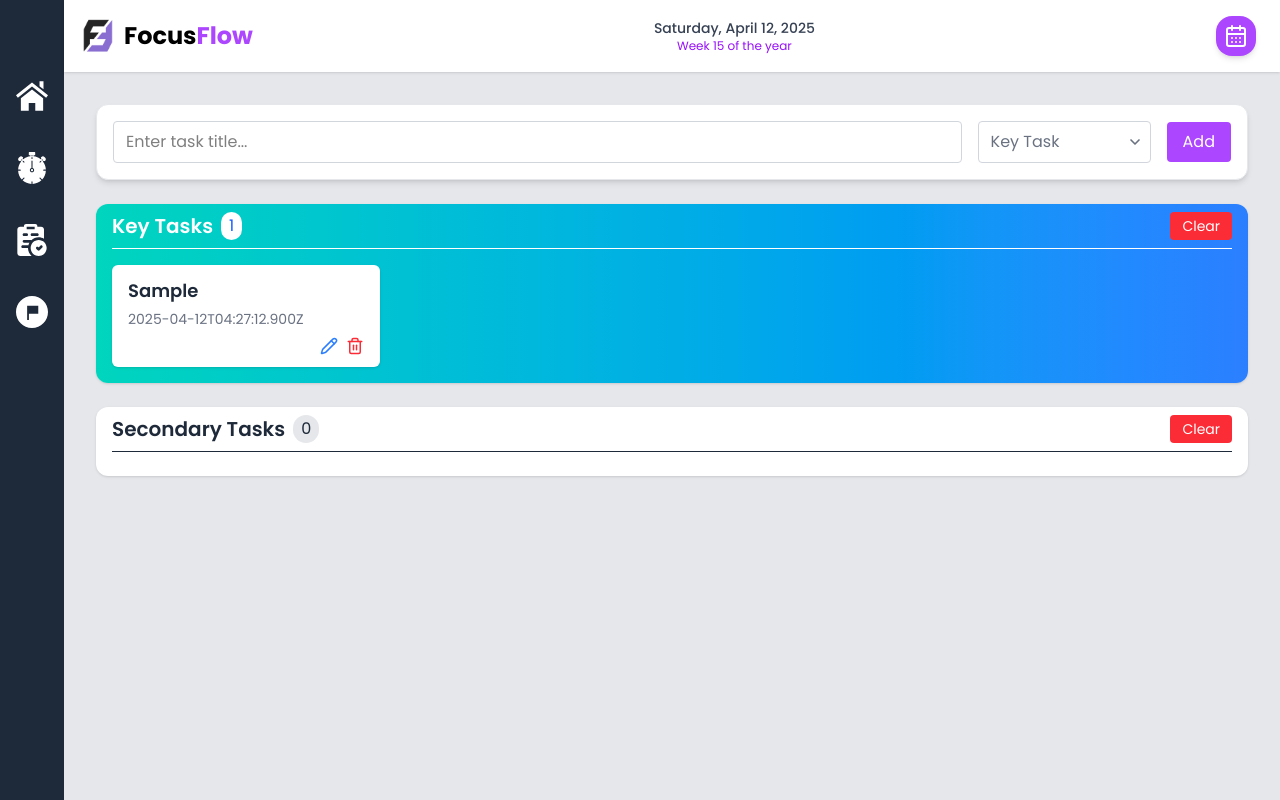
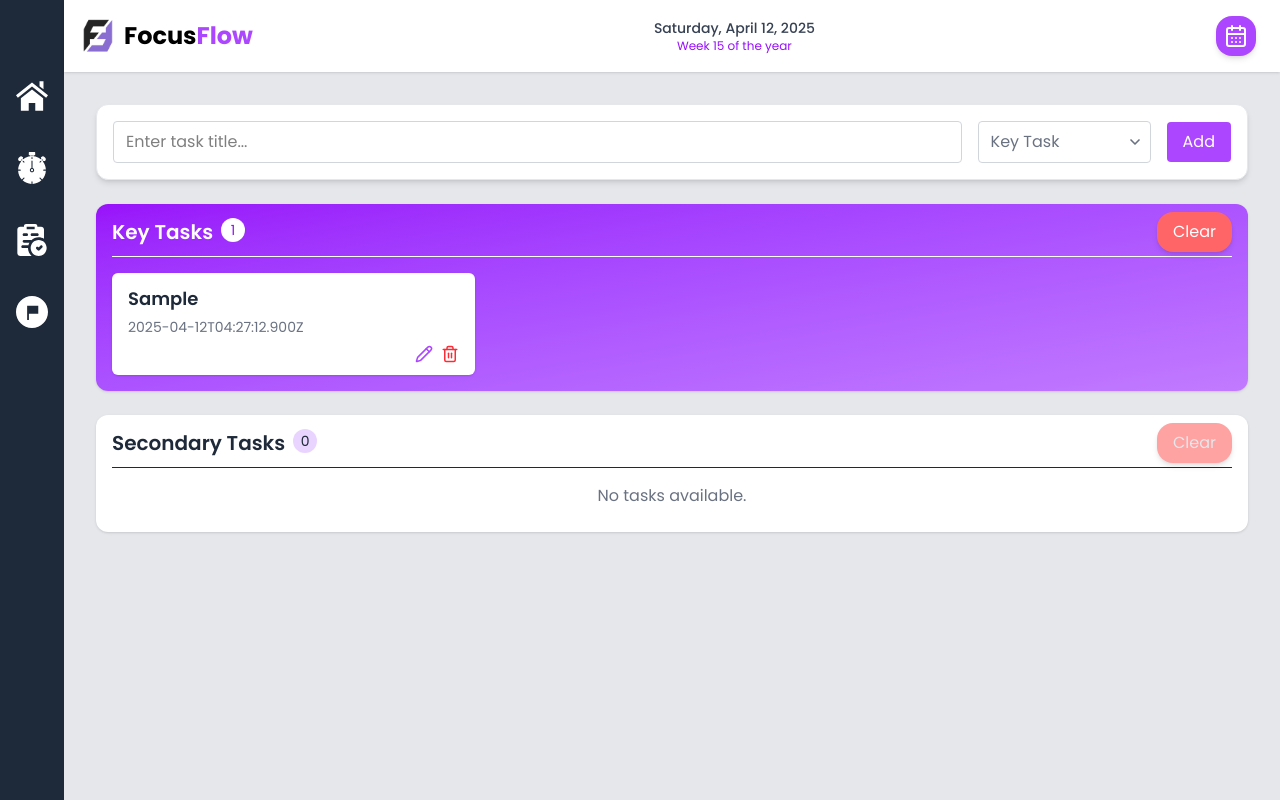
Before and after one commit to FatimaMubeenSh/FocusFlow, a React (Vite) app: page /tasks in a window 1280 px wide. Both pictures are taken after typing "Sample" into the empty fields and a click on the button "Add". Built offline with nearby package versions, Linux system fonts and the light colour scheme.

Commit message:
👌 IMPROVE: Enhance TasksKPI and TaskCard components for better styling and user experience

```diff
--- a/src/components/dashboard/TasksKPI.tsx
+++ b/src/components/dashboard/TasksKPI.tsx
@@ -10,15 +10,15 @@ const TasksKPI = () => {
       <h2 className="card-header">Tasks</h2>
       <div className="text-center">
         <p className="text-gray-500 text-sm">Total Tasks</p>
-        <p className="card-metric text-red-500 mb-3">{tasks.length}</p>
+        <p className="card-metric text-gray-700 mb-3">{tasks.length}</p>
       </div>
       <div className="flex justify-around items-center mt-3">
         <div className="text-center">
-          <p className="text-secondary">Key Tasks</p>
-          <p className="card-metric text-indigo-600">{keyTasks}</p>
+          <p className="text-sm text-gray-500">Key Tasks</p>
+          <p className="card-metric text-purple-600">{keyTasks}</p>
         </div>
         <div className="text-center">
-          <p className="text-secondary">Secondary Tasks</p>
+          <p className="text-sm text-gray-500">Secondary Tasks</p>
           <p className="card-metric text-yellow-500">{secondaryTasks}</p>
         </div>
       </div>
--- a/src/components/tasks/TaskCard.tsx
+++ b/src/components/tasks/TaskCard.tsx
@@ -22,37 +22,27 @@ const TaskCard: React.FC<TaskCardProps> = ({ task, onDelete, onEdit }) => {
     <div className="flex flex-col gap-2">
       {isEditing ? (
         <div className={`bg-white text-gray-800 rounded-md shadow px-4 mb-2 py-3 ${editedType === "key" ? "" : "border border-gray-200"}`}>
-            <div className="flex flex-col gap-2">
-            <input
-              type="text"
-              value={editedTitle}
-              onChange={(e) => setEditedTitle(e.target.value)}
-              className="border border-gray-300 rounded px-2 py-1"
-            />
-            <select
-              value={editedType}
-              onChange={(e) => setEditedType(e.target.value as "key" | "secondary")}
-              className="border border-gray-300 rounded px-2 py-1"
-            >
+          <div className="flex flex-col gap-2">
+            <input type="text" value={editedTitle} onChange={(e) => setEditedTitle(e.target.value)} className="border border-gray-300 rounded px-2 py-1" />
+            <select value={editedType} onChange={(e) => setEditedType(e.target.value as "key" | "secondary")} className="border border-gray-300 rounded px-2 py-1">
               <option value="key">Key</option>
               <option value="secondary">Secondary</option>
             </select>
-            </div>
+          </div>
           <div className="flex gap-2 mt-2 justify-end">
-            <button onClick={handleSave} className="bg-blue-500 text-white rounded px-2 py-1">
+            <button onClick={handleSave} className="btn btn-sm">
               Save
-            </button>
-            <button onClick={() => setIsEditing(false)} className="bg-gray-300 text-black rounded px-2 py-1">
-              Cancel
             </button>
           </div>
         </div>
       ) : (
         <div className={`bg-white text-gray-800 rounded-md shadow px-4 mb-2 py-3 ${task.type === "key" ? "" : "border border-gray-200"}`}>
-          <h3 className="font-semibold text-lg">{task.title}</h3>
+          <h3 className="font-semibold text-lg" title={task.title}>
+            {task.title.length > 30 ? task.title.slice(0, 30) + "..." : task.title}
+          </h3>
           <p className="text-sm text-gray-500 mt-1">{task.timestamp}</p>
           <div className="flex gap-2 mt-2 justify-end">
-            <Pencil size={18} className="text-blue-500 cursor-pointer" onClick={() => setIsEditing(true)} />
+            <Pencil size={18} className="text-purple-500 cursor-pointer" onClick={() => setIsEditing(true)} />
             <Trash2 size={18} className="text-red-500 cursor-pointer" onClick={() => onDelete(task.id)} />
           </div>
         </div>
--- a/src/components/tasks/TaskSection.tsx
+++ b/src/components/tasks/TaskSection.tsx
@@ -1,5 +1,6 @@
 import TaskCard from "./TaskCard";
 import { Task } from "../../types/Task";
+import IconButton from "../ui/IconButton";
 
 interface TaskSectionProps {
   type?: string;
@@ -14,17 +15,18 @@ const TaskSection: React.FC<TaskSectionProps> = ({ type = "secondary", tasks = [
   const filteredTasks = tasks.filter((t) => t.type === type);
   const taskCount = filteredTasks.length;
   const isKeyTask = type === "key";
+  const isEmpty = filteredTasks.length === 0;
 
   const containerClasses = `
-    rounded-xl py-2 px-4 shadow ${isKeyTask ? "bg-gradient-to-r from-teal-400 to-blue-500 text-white" : "bg-white text-gray-800"} ${className}
+    rounded-xl py-2 px-4 shadow ${isKeyTask ? "bg-gradient-to-br from-purple-600 to-purple-400 text-white" : "bg-white text-gray-800"} ${className}
   `;
 
   const countClasses = `
-    px-2 py-0.5 rounded-full ml-2 ${isKeyTask ? "bg-white text-blue-600" : "bg-gray-200 text-gray-800"}
+    w-6 h-6 ml-2 flex items-center justify-center rounded-full text-sm ${isKeyTask ? "bg-white text-purple-600" : "bg-purple-200 text-gray-800"}
   `;
 
   const gridClasses = `
-    mt-4 grid gap-4 grid-cols-[repeat(auto-fill,minmax(250px,1fr))]
+    mt-4 grid gap-4 grid-cols-[repeat(auto-fill,minmax(280px,1fr))]
   `;
 
   return (
@@ -32,19 +34,21 @@ const TaskSection: React.FC<TaskSectionProps> = ({ type = "secondary", tasks = [
       <div className="flex justify-between items-center">
         <div className="flex">
           <h2 className="text-xl font-semibold">{type === "key" ? "Key Tasks" : "Secondary Tasks"}</h2>
-          <span className={countClasses}>{taskCount}</span>
+            <span className={countClasses}>{taskCount}</span>
         </div>
-        <button className="bg-red-500 px-3 py-1 rounded text-sm text-white" onClick={() => onClear(type as "key" | "secondary")}>
-          Clear
-        </button>
+        <IconButton onClick={() => onClear(type as "key" | "secondary")} ariaLabel={`Clear ${type} Tasks`} text="Clear" className="btn-danger btn-sm" disabled={isEmpty} />
       </div>
 
-      <hr className="mt-2" />
+      <hr className="mt-1" />
 
-      <div className={gridClasses}>
-        {filteredTasks.map((task) => (
-          <TaskCard key={task.id} task={task} onDelete={onDelete} onEdit={onEdit} />
-        ))}
+      <div className={`${isEmpty ? "" : gridClasses}`}>
+        {!isEmpty ? (
+          filteredTasks.map((task) => (
+            <TaskCard key={task.id} task={task} onDelete={onDelete} onEdit={onEdit} />
+          ))
+        ) : (
+          <p className={`text-center py-4 ${isKeyTask ? "text-white":"text-gray-500"} mx-auto`}>No tasks available.</p>
+        )}
       </div>
     </div>
   );
```
